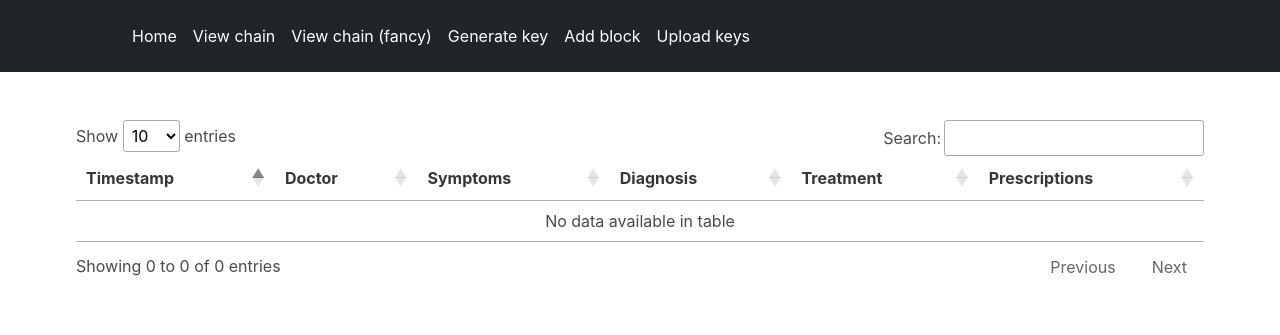
After one commit to ghanem025/Blockchain-app, a Flask app: template src/templates/view_history.html in a window 1280 px wide. The commit adds this page. Shown: the top 335 px of the page. Run offline with Flask 3, Linux system fonts and the light colour scheme; the template is opened without the code that fills it, so the values that code supplies are empty; some libraries are stand-ins or nearby versions.

Commit message:
view history barebones

```diff
--- a/src/main.py
+++ b/src/main.py
@@ -121,3 +121,20 @@ def fancy_display():
     for block in blockchain.chain:
         chain_data.append(block.__dict__)
     return render_template('fancy_display.html', chain_data=chain_data)
+
+
+
+# display history
+@main.route('/view_history', methods=['POST'])
+def view_history():
+    public_key_data = request.form.get('publickey')
+    private_key_data = request.form.get('privatekey')
+    transactions = public_key_data.split("\n")[public_key_data.split('\n').index('-----END PUBLIC KEY-----\r')+1:]
+    print(transactions)
+    private_key = serialization.load_pem_private_key(private_key_data.encode(), password=None)
+    chain_data = []
+    for block in blockchain.chain:
+        temp_dict = block.__dict__
+        if temp_dict['uuidOne'] in transactions: # come back for performance optimization
+            chain_data.append(temp_dict)
+    return render_template('view_history.html', chain_data=chain_data)
--- /dev/null
+++ b/src/templates/view_history.html
@@ -0,0 +1,64 @@
+{% extends "base.html" %} {% block content %}
+
+<head>
+  <!-- Datatables.net CSS -->
+  <link
+    rel="stylesheet"
+    type="text/css"
+    href="https://cdn.datatables.net/1.13.3/css/jquery.dataTables.min.css"
+  />
+  <!-- jQuery library -->
+  <script src="https://code.jquery.com/jquery-3.5.1.js"></script>
+  <!-- Datatables.net Javascript -->
+  <script src="https://cdn.datatables.net/1.13.3/js/jquery.dataTables.min.js"></script>
+  <script>
+    var value1 = localStorage.getItem("public_key");
+    var value2 = localStorage.getItem("private_key");
+    var data = { public_key: value1, private_key: value2 };
+    fetch("/my_flask_endpoint", {
+      method: "POST",
+      headers: { "Content-Type": "application/json" },
+      body: JSON.stringify(data),
+    })
+      .then((response) => {
+        // handle the response from the Flask app
+      })
+      .catch((error) => {
+        console.error("Error sending request to Flask app:", error);
+      });
+  </script>
+</head>
+<body>
+  <div>
+    <table id="history_table">
+      <thead>
+        <tr>
+          <th>Timestamp</th>
+          <th>Doctor</th>
+          <th>Symptoms</th>
+          <th>Diagnosis</th>
+          <th>Treatment</th>
+          <th>Prescriptions</th>
+        </tr>
+      </thead>
+      <tbody>
+        {% for item in chain_data %}
+        <tr>
+          <td>{{ item["timestamp"] }}</td>
+          <td>{{ item["doctor"] }}</td>
+          <td>{{ item["symptoms"] }}</td>
+          <td>{{ item["diagnosis"] }}</td>
+          <td>{{ item["treatment"] }}</td>
+          <td>{{ item["prescription"] }}</td>
+        </tr>
+        {% endfor %}
+      </tbody>
+    </table>
+    <script>
+      $(document).ready(function () {
+        $("#history_table").DataTable();
+      });
+    </script>
+  </div>
+</body>
+{% endblock %}
```
Also changed, not shown: src/templates/upload_key.html (+37 -1 lines).
